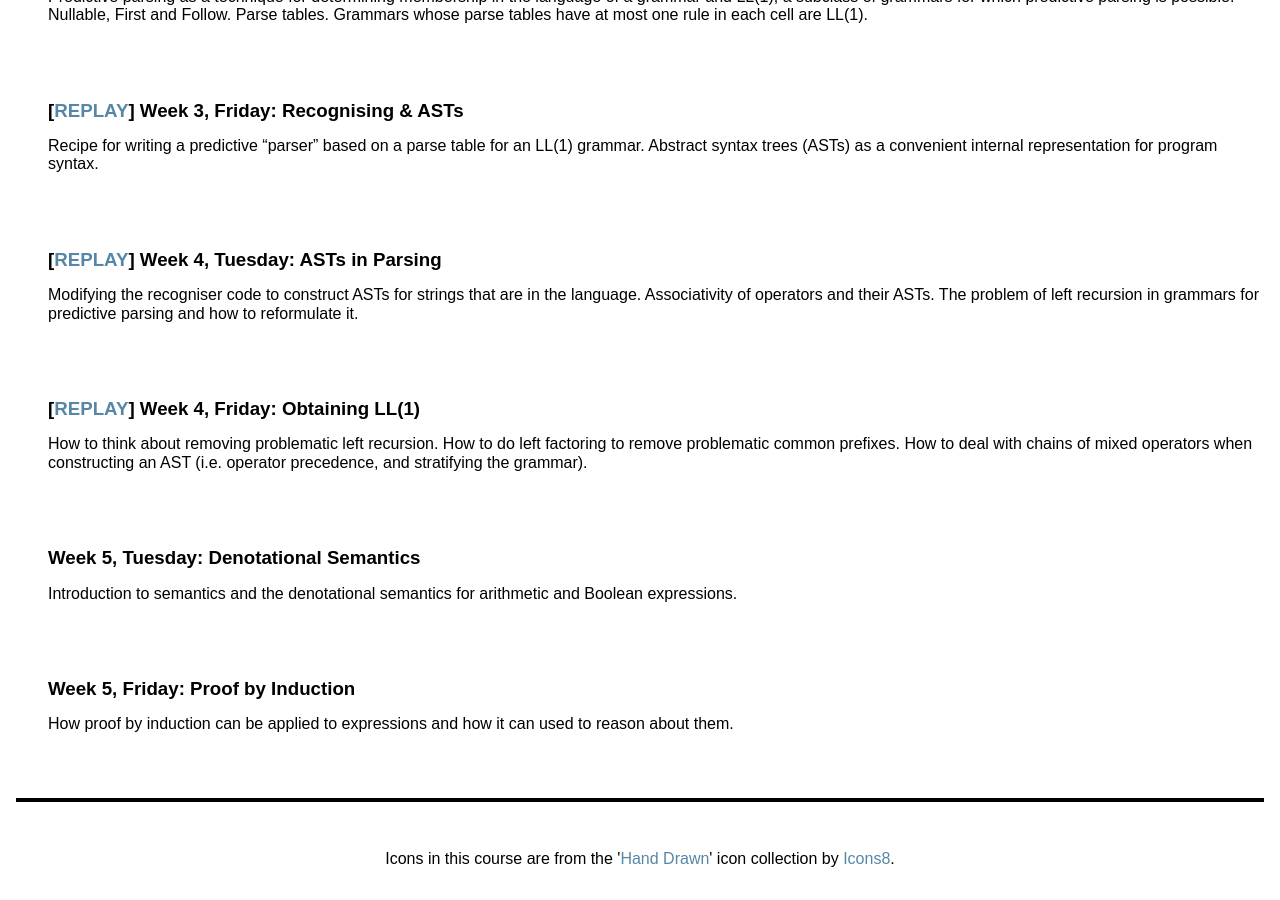
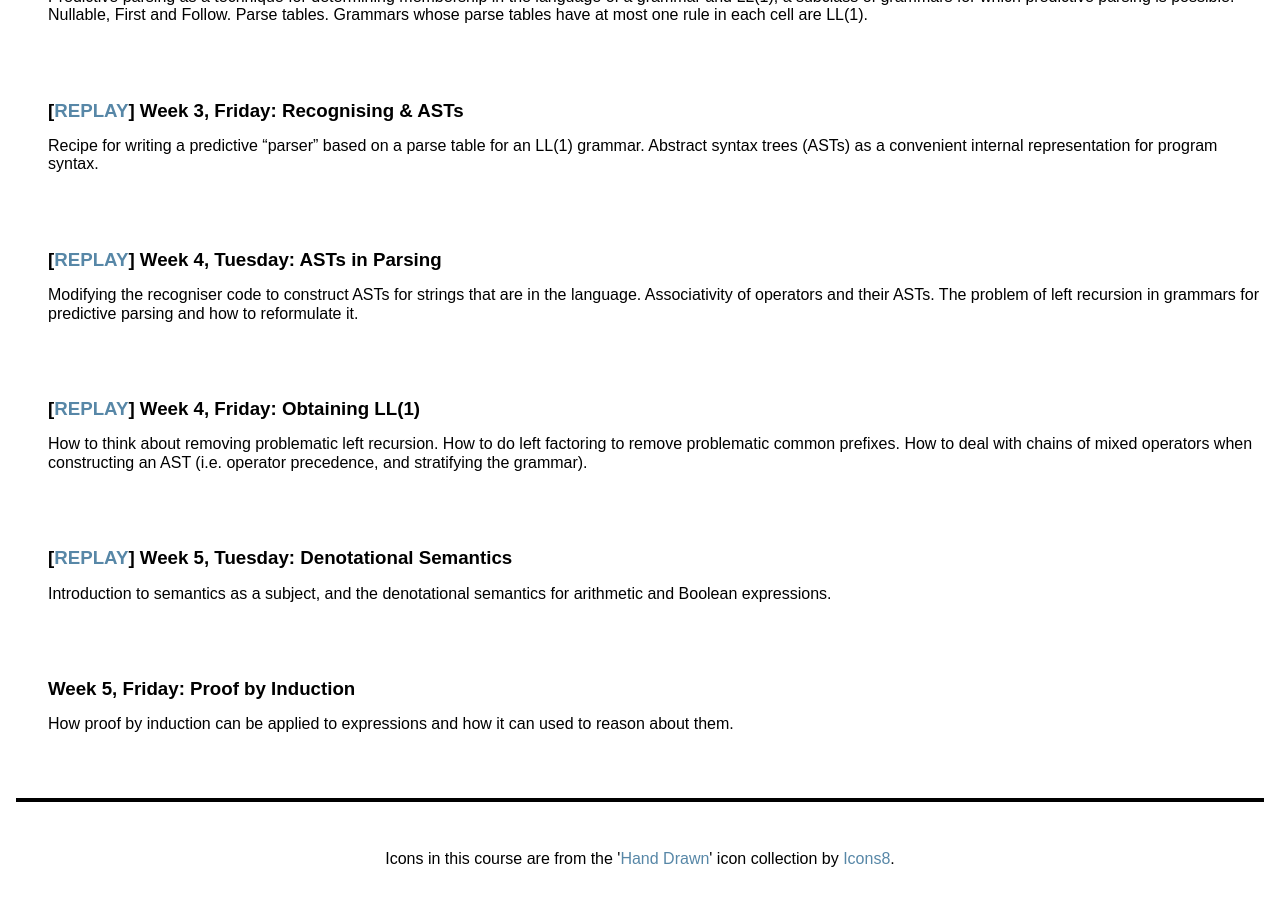
Before and after one commit to uob-coms20007/webpages, a Jekyll site: the page built from schedule.md, in a window 1280 px wide and 900 px high, scrolled down 1591 px. Built offline with Jekyll 4.4.1, drawn with Linux system fonts in a browser that asks for light colours; nearby versions of some CDN libraries.

Commit message:
Add RePlay

```diff
--- a/_data/lectures.yml
+++ b/_data/lectures.yml
@@ -37,7 +37,8 @@
   replay: https://mediasite.bris.ac.uk/Mediasite/Play/136081e42dd045e192becd8723f5300f1d
 
 - title: Denotational Semantics
-  description: Introduction to semantics and the denotational semantics for arithmetic and Boolean expressions.
+  description: Introduction to semantics as a subject, and the denotational semantics for arithmetic and Boolean expressions.
+  replay: https://mediasite.bris.ac.uk/Mediasite/Play/97e1047301664300bb74e4687edae4781d
 
 - title: Proof by Induction
   description: How proof by induction can be applied to expressions and how it can used to reason about them.
```
